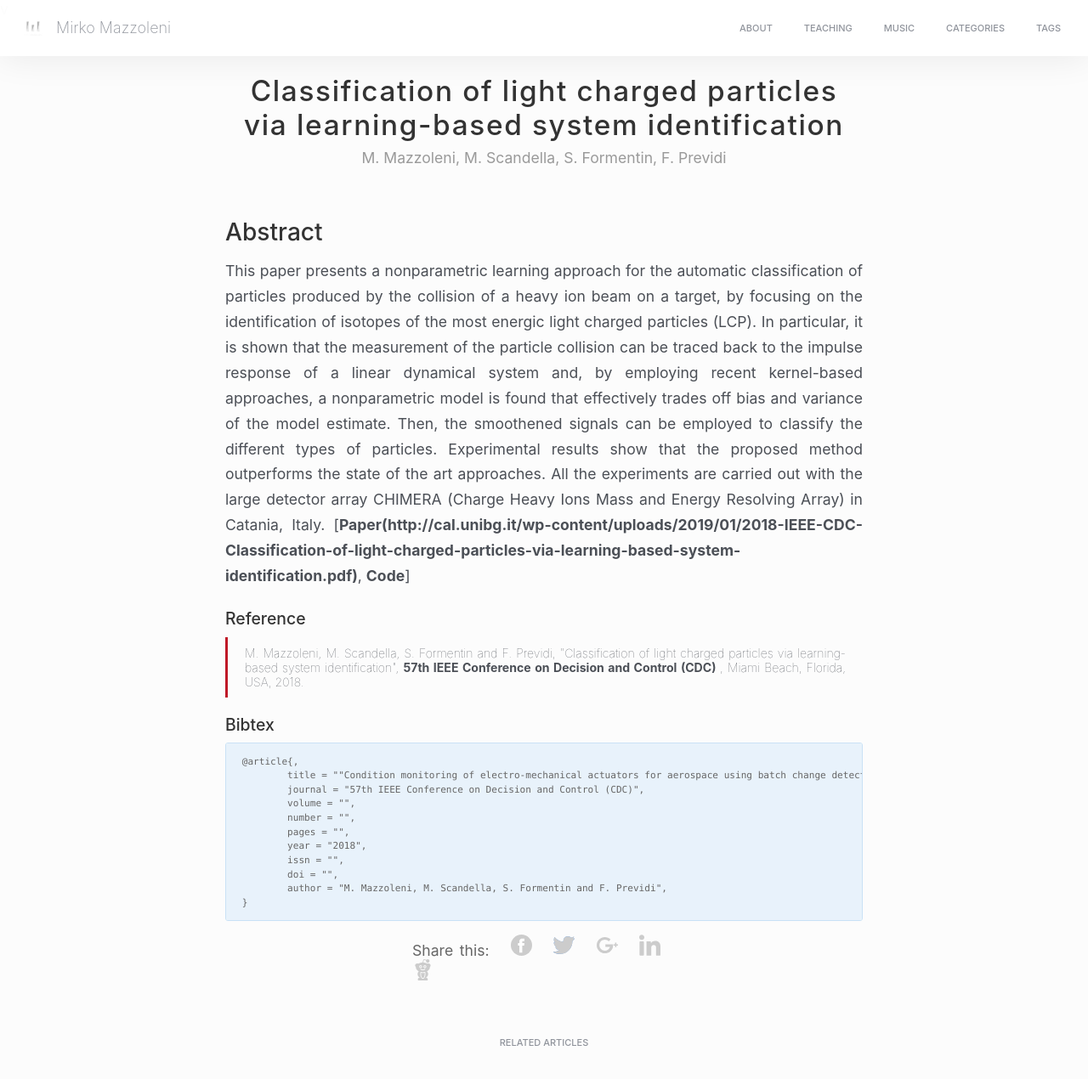
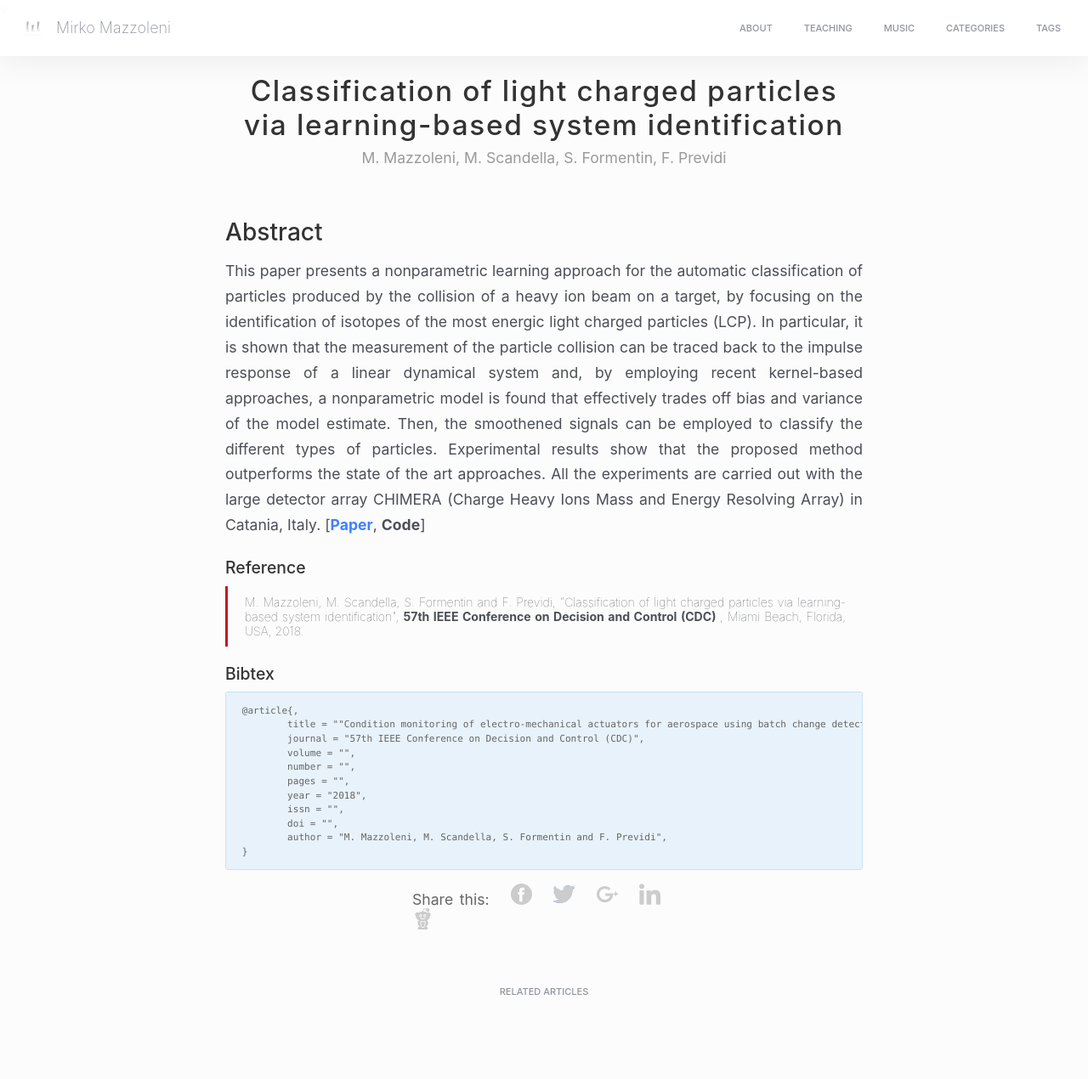
Before and after one commit to MirkoMazzoleni/MirkoMazzoleni.github.io, a Jekyll site: the page built from _posts/2018-12-14-IEEE_CDC_Particles.md, in a window 1280 px wide and 1285 px high. Shown: the top 1270 px of the window at 85% size. Built offline with Jekyll 4.4.1, drawn with Linux system fonts in a browser that asks for light colours; nearby versions of some CDN libraries.

Commit message:
Update 2018-12-14-IEEE_CDC_Particles.md

```diff
--- a/_posts/2018-12-14-IEEE_CDC_Particles.md
+++ b/_posts/2018-12-14-IEEE_CDC_Particles.md
@@ -15,7 +15,7 @@ card-image: ../images/2018-12-14-IEEE_CDC_Particles/chimera.jpg
 
 
 ### Abstract
-This paper presents a nonparametric learning approach for the automatic classification of particles produced by the collision of a heavy ion beam on a target, by focusing on the identification of isotopes of the most energic light charged particles (LCP). In particular, it is shown that the measurement of the particle collision can be traced back to the impulse response of a linear dynamical system and, by employing recent kernel-based approaches, a nonparametric model is found that effectively trades off bias and variance of the model estimate. Then, the smoothened signals can be employed to classify the different types of particles. Experimental results show that the proposed method outperforms the state of the art approaches. All the experiments are carried out with the large detector array CHIMERA (Charge Heavy Ions Mass and Energy Resolving Array) in Catania, Italy. [<strong>Paper(http://cal.unibg.it/wp-content/uploads/2019/01/2018-IEEE-CDC-Classification-of-light-charged-particles-via-learning-based-system-identification.pdf)</strong>, <strong>Code</strong>]
+This paper presents a nonparametric learning approach for the automatic classification of particles produced by the collision of a heavy ion beam on a target, by focusing on the identification of isotopes of the most energic light charged particles (LCP). In particular, it is shown that the measurement of the particle collision can be traced back to the impulse response of a linear dynamical system and, by employing recent kernel-based approaches, a nonparametric model is found that effectively trades off bias and variance of the model estimate. Then, the smoothened signals can be employed to classify the different types of particles. Experimental results show that the proposed method outperforms the state of the art approaches. All the experiments are carried out with the large detector array CHIMERA (Charge Heavy Ions Mass and Energy Resolving Array) in Catania, Italy. [<strong>[Paper](http://cal.unibg.it/wp-content/uploads/2019/01/2018-IEEE-CDC-Classification-of-light-charged-particles-via-learning-based-system-identification.pdf)</strong>, <strong>Code</strong>]
 
 
 
```
